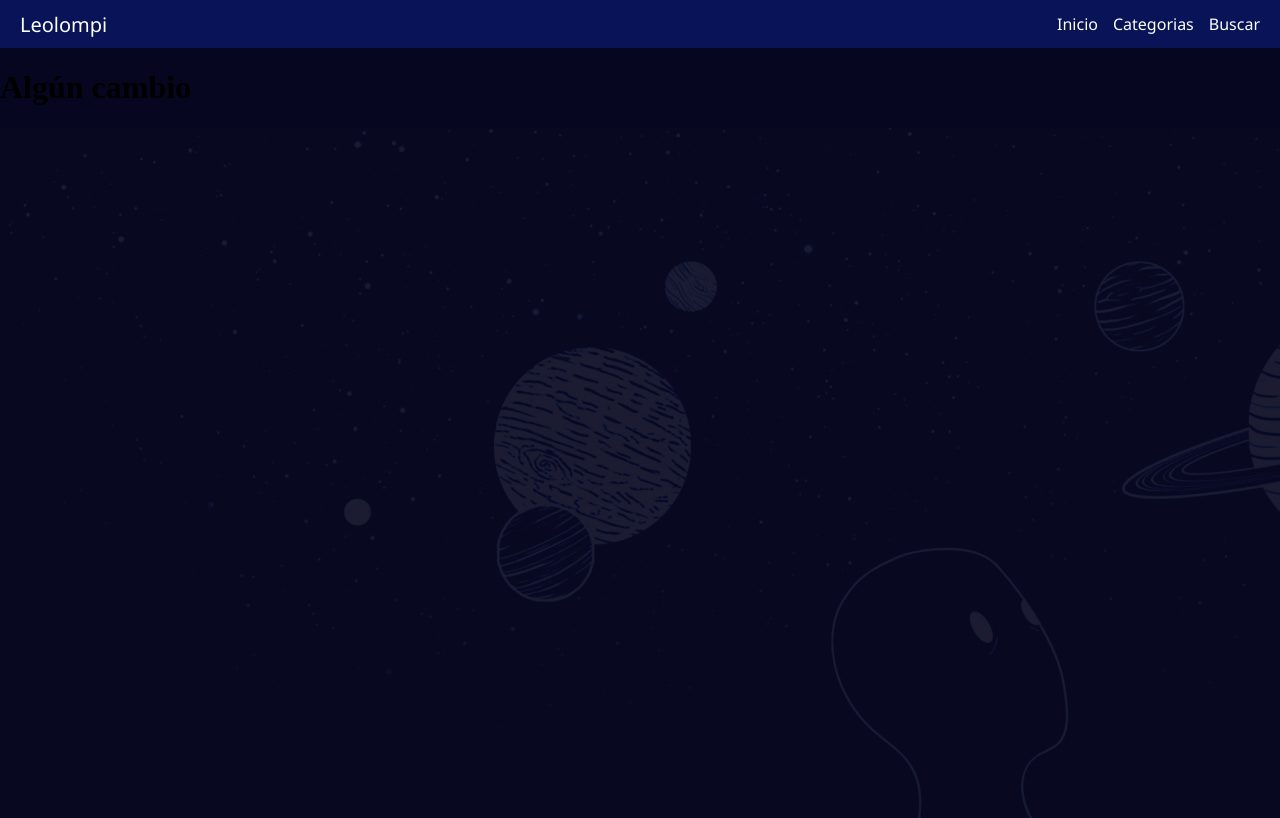
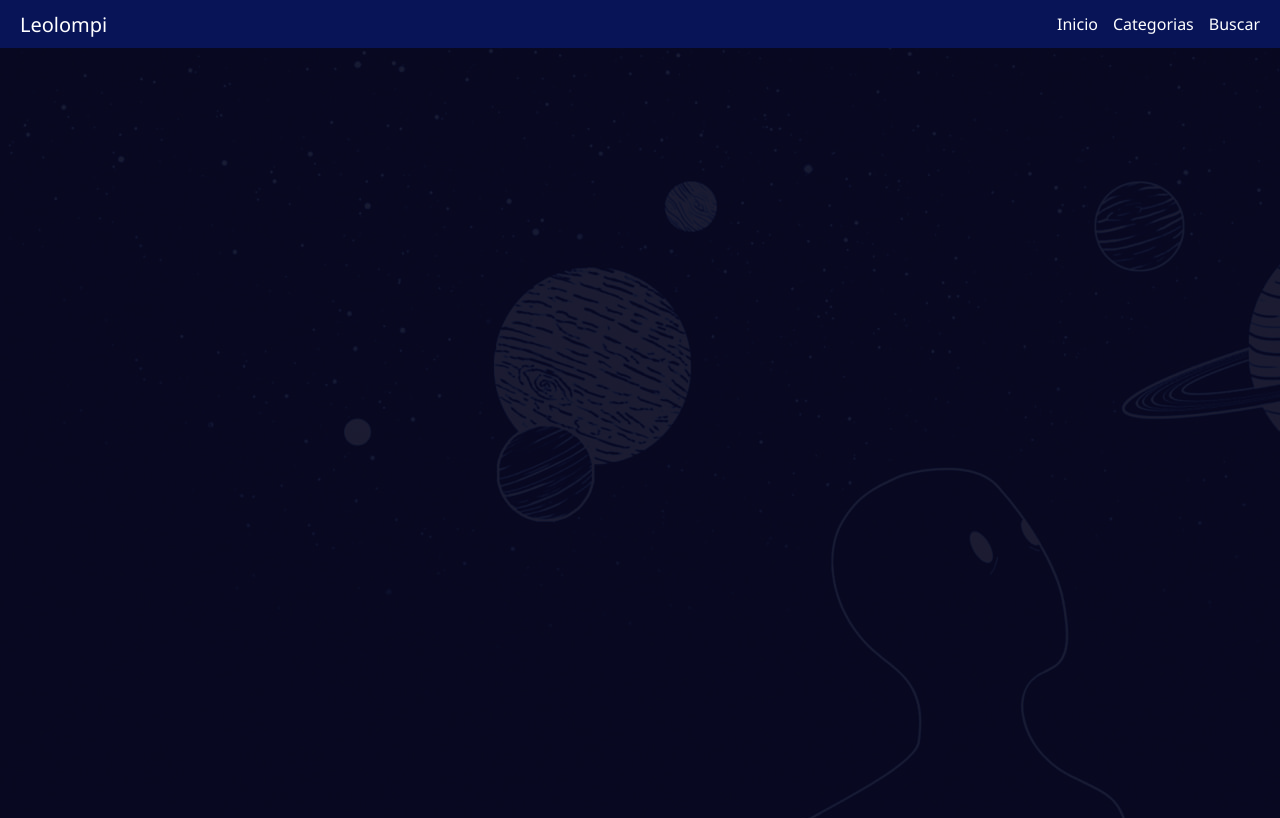
Before and after one commit to LeoJ2005/LeoLompi, a plain HTML site: page index.html in a window 1280 px wide. Shown: the top 818 px of the page. Drawn offline with Linux system fonts and the light colour scheme.

Commit message:
update index.html

```diff
--- a/index.html
+++ b/index.html
@@ -17,8 +17,6 @@
         </ul>
     </nav>
 
-<h1>Algún cambio</h1>
-
     <img src="./resource/wallpaper-index.jpg">
 
 </body>
```
